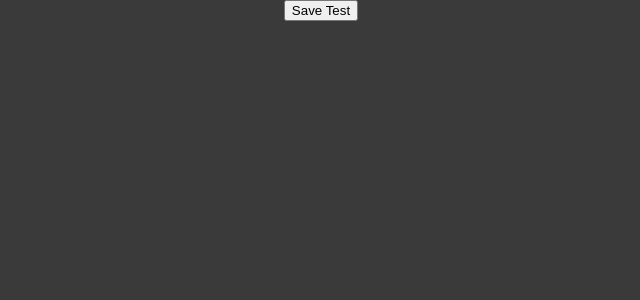
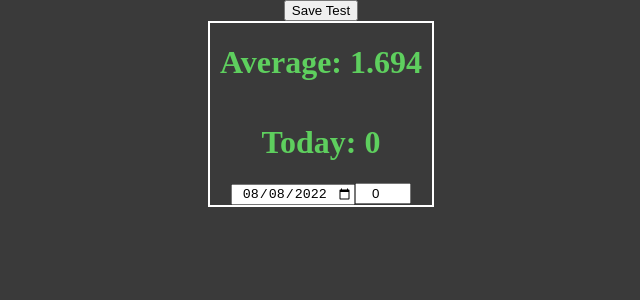
Before and after one commit to norufu/Kei, a React (Create React App) app: page / in a window 1280 px wide. Shown: the top 300 px of the page, without its empty margins (319-959 px from the left). Built offline with nearby package versions, Linux system fonts and the light colour scheme.

Commit message:
Basic March Component implementation

```diff
--- /dev/null
+++ b/src/Components/March/March.css
@@ -0,0 +1,19 @@
+.march h1 {
+    color:rgb(94, 207, 94);
+    padding-left:10px;
+    padding-right:10px
+}
+
+.march{
+    display:flex;
+    flex-direction: column;
+    justify-content: center;
+    align-items: center;
+    /* background-color: rgb(177, 177, 177); */
+    border: solid 2px white;
+    border-radius: 0.5;
+}
+
+input {
+    text-align: center;
+}
--- /dev/null
+++ b/src/Components/March/March.tsx
@@ -0,0 +1,174 @@
+import React, { useEffect, useRef, useState } from 'react';
+import './March.css';
+
+
+//[{date: __, hours: __}, {}]
+function March({data} : {data:any}) {
+  const thisDiv = useRef<HTMLDivElement>(null);
+
+  const [marchAverage, setMarchAverage] = useState(0.5);
+  const [marchDay, setMarchDay] = useState(0);
+
+  const [marchData, setMarchData] = useState<any[]>([]);
+  const [selectedDateIndex, setSelectedDateIndex] = useState(0);
+  const [selectedDate, setSelectedDate] = useState((new Date()).toISOString().substring(0, 10));
+
+
+  useEffect(() => {
+    let tempData = []
+
+    let avg = 0;
+    for(let i = 0; i < 16; i++) { //generate some fake data
+      let date = new Date(2023, 0, i);
+      let v = (Math.random() * 3).toFixed(3);
+      avg += parseFloat(v);
+      tempData.push({date: date, hours: v});
+    }
+
+
+    //fill in gaps up to today of
+    let today = new Date();
+    let lastDay = tempData[tempData.length - 1].date;
+
+    let difInDays = getDifferenceDays(today, lastDay);
+
+    for(let i = 1; i < difInDays + 1; i ++) {
+      let tempDay = new Date(lastDay);
+      tempDay.setDate(tempDay.getDate() + i)
+      tempData.push({date: tempDay, hours: 0})
+    }
+
+    console.log(tempData.length)
+    setMarchData(tempData);
+    setMarchAverage(parseFloat((avg/tempData.length).toFixed(3)));
+    setMarchDay(0);
+
+    setSelectedDateIndex(tempData.length);
+  },[]);
+
+
+  useEffect(() => { //recalc average when data is changed
+    let total = 0;
+    for(let i = 0; i < marchData.length; i ++) {
+      total+= parseFloat(marchData[i].hours);
+    }
+    setMarchAverage(parseFloat((total/marchData.length).toFixed(3)));
+  }, [marchData]);
+
+  function getDifferenceDays(d1: Date, d2: Date) {
+    var Difference_In_Time = d1.getTime() - d2.getTime();
+    var Difference_In_Days = Math.floor(Difference_In_Time / (1000 * 3600 * 24));
+    return(Difference_In_Days)
+  }
+
+  function checkIfSameDay(d1: Date, d2:Date) {
+    if(d1.getFullYear() === d2.getFullYear() && d1.getMonth() === d2.getMonth() && d1.getDate() === d2.getDate()) {
+      return(true)
+    }
+    return(false);
+  }
+
+  function fillInGaps(selectedDate: Date, hour="0") {
+    let updated = [...marchData];
+    let difInDays;
+    let setHour = "0";
+    if(selectedDate < marchData[0].date) { //If the date is before any logged dates, fill backwards
+      difInDays = Math.abs(getDifferenceDays(selectedDate, marchData[0].date));
+      for(let i = 1; i < difInDays + 2; i ++) {
+        let tempDay = new Date(marchData[0].date);
+        tempDay.setDate(tempDay.getDate() - i)
+        if(checkIfSameDay(tempDay, selectedDate))
+          setHour = hour;
+          setMarchDay(parseInt(hour));
+        updated.unshift({date: tempDay, hours: setHour})
+      }
+    }
+    else if (selectedDate > marchData[marchData.length - 1].date) { //If date is after any logged dates, fill forwards
+      difInDays = getDifferenceDays(selectedDate, marchData[marchData.length - 1].date);
+      for(let i = 1; i < difInDays + 1; i ++) {
+        let tempDay = new Date(marchData[marchData.length - 1].date);
+        tempDay.setDate(tempDay.getDate() + i)
+        if(checkIfSameDay(tempDay, selectedDate))
+          setHour = hour;
+          setMarchDay(parseInt(hour));
+        updated.push({date: tempDay, hours: setHour})
+      }
+    }
+    else //if the date is some weird exception, return without changes
+      return;
+
+    //update
+    setMarchData(updated);
+  }
+
+  function dateIsLogged(date: string) { //check if the date has been logged already
+    for(let i = 0; i < marchData.length; i++) {
+      if(marchData[i].date.toISOString().substring(0, 10) === date)
+        return(true);
+    }
+    return(false);
+  }
+
+  function adjustTimezone(date: Date) { //return current date based on timezone
+    var offset = new Date().getTimezoneOffset();
+    offset = offset * 60 * 1000;
+    var curDate = new Date(new Date().setTime(date.getTime() + offset));
+    return(curDate);
+  }
+
+  function changeDate(e: React.FormEvent<HTMLInputElement>) {
+    //Should be an easy way to check if date is in range, then select the right index. lazy solution for now
+    let newD = e.currentTarget.value;
+    let newDisplayNum = -1;
+    let newDateIndex = 0;
+
+    for(let i = 0; i < marchData.length; i ++) { //check if selected date has any hours logged
+      if(newD === (marchData[i].date).toISOString().substring(0, 10)) {
+        newDisplayNum = marchData[i].hours;
+        newDateIndex = i;
+        break;
+      }
+    }
+
+    newDisplayNum == -1 ? newDisplayNum = 0 : newDisplayNum = newDisplayNum; //if there wasn't a log, display 0
+    setSelectedDateIndex(newDateIndex);
+    setSelectedDate(newD);
+    setMarchDay(newDisplayNum);
+  }
+
+  function changeHour(e: React.FormEvent<HTMLInputElement>) { // fix it
+    let newH = e.currentTarget.value;
+    console.log(newH);
+    console.log(dateIsLogged(selectedDate))
+    if(dateIsLogged(selectedDate)) { //should do this in setstate probably
+      let updated = [...marchData];
+      updated[selectedDateIndex] = {date: marchData[selectedDateIndex].date, hours: newH};
+      setMarchData(updated);
+      console.log(newH)
+      setMarchDay(parseFloat(newH));
+    }
+    else {
+      console.log(selectedDate);
+      console.log(new Date(selectedDate)); //NEED TO FIX THIS TIMEZONE ISSUE
+      console.log(console.log(Intl.DateTimeFormat().resolvedOptions().timeZone))
+      fillInGaps(adjustTimezone(new Date(selectedDate)), newH);
+    }
+
+  }
+
+
+  return (
+    <div ref={thisDiv} className="march">
+        <h1>Average: {marchAverage}</h1>
+        <h1>Today: {marchDay}</h1>
+
+        <div id="marchInputs">
+            <input onChange={changeDate} type="date" value={selectedDate}></input>
+            <input onChange={changeHour} className="hourInput" type="number" min="0" max="24" value={marchDay}></input>
+        </div>
+
+    </div>
+  );
+}
+
+export default March;
--- a/src/Views/Dashboard/Dashboard.tsx
+++ b/src/Views/Dashboard/Dashboard.tsx
@@ -11,6 +11,7 @@ import { RootState } from '../..';
 import axios from 'axios';
 import internal from 'stream';
 import Widget from '../../Components/Widget/Widget';
+import March from '../../Components/March/March';
 
 
 function Dashboard() {
@@ -164,6 +165,7 @@ function Dashboard() {
         {showMenu && <DropdownMenu options={[{text:"Timer", handler:menuAddWidget}, {text:"Everyday", handler:menuAddWidget}]} cords={menuCords} closeHandler={closeHandler}/>}
         {widgets}
         <button onClick={saveToServer}>Save Test</button>
+        <March data={{}}></March>
     </div>
   );
 }
```
Also changed, not shown: todo.txt.
